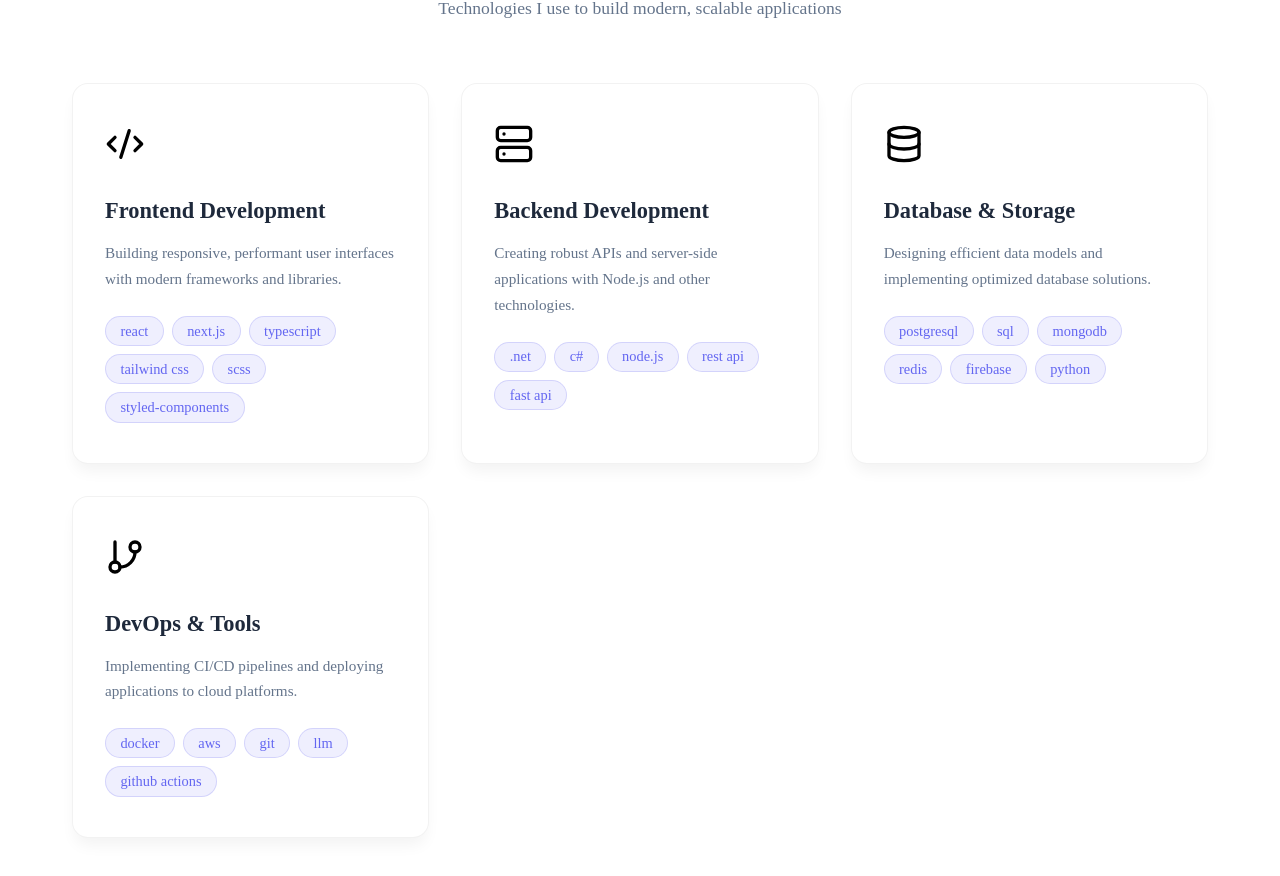
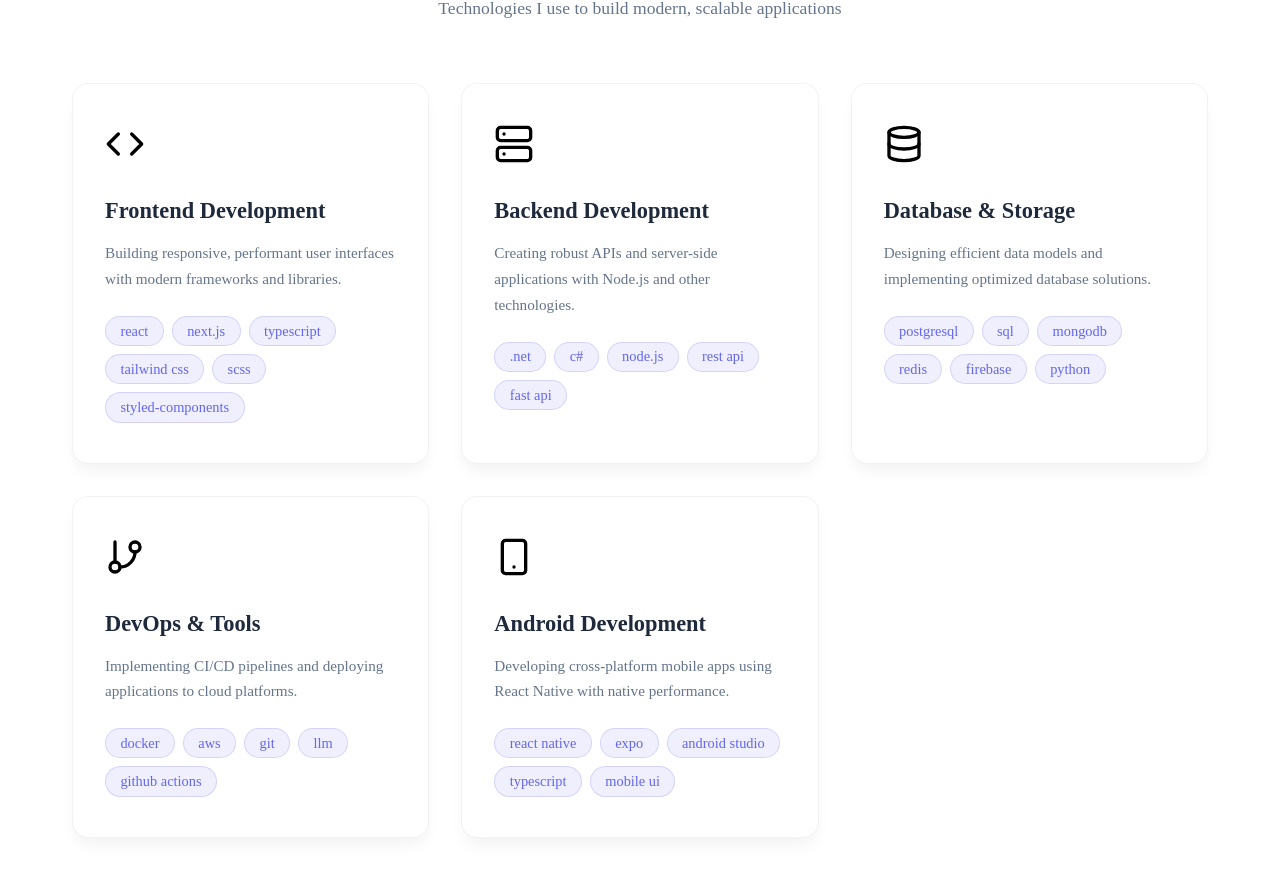
Before and after one commit to h4rdPL/portfolio, a Next.js app: page / in a window 1280 px wide. Shown: the part 1756-2632 px from the top of the page. Built offline with nearby package versions, Linux system fonts and the light colour scheme.

Commit message:
refactor: update and clean tech stack

```diff
--- /dev/null
+++ b/src/app/components/organisms/TechStack/TechStack-style.tsx
@@ -0,0 +1,117 @@
+"use client";
+
+import styled from "styled-components";
+
+export const TechStackSection = styled.section`
+  max-width: 1200px;
+  margin: 0 auto;
+  padding: 4rem 2rem;
+  position: relative;
+`;
+
+export const FloatingElements = styled.div`
+  position: absolute;
+  top: 0;
+  left: 0;
+  width: 100%;
+  height: 100%;
+  z-index: -1;
+  overflow: hidden;
+`;
+
+export const SectionHeader = styled.div`
+  text-align: center;
+  margin-bottom: 4rem;
+  position: relative;
+`;
+
+export const SectionTitle = styled.h2`
+  font-size: 2.75rem;
+  margin-bottom: 1rem;
+
+  @media (max-width: 768px) {
+    font-size: 2.25rem;
+  }
+`;
+
+export const SectionSubtitle = styled.p`
+  color: #64748b;
+  font-size: 1.1rem;
+  max-width: 700px;
+  margin: 0 auto;
+  font-weight: 400;
+`;
+
+export const TechGrid = styled.div`
+  display: grid;
+  grid-template-columns: repeat(auto-fill, minmax(280px, 1fr));
+  gap: 2rem;
+
+  @media (max-width: 768px) {
+    grid-template-columns: 1fr;
+  }
+`;
+
+export const TechCard = styled.div`
+  background: white;
+  border-radius: 16px;
+  padding: 2.5rem 2rem;
+  box-shadow: 0 10px 15px -3px rgba(0, 0, 0, 0.05);
+  transition: all 0.4s cubic-bezier(0.175, 0.885, 0.32, 1.1);
+  position: relative;
+  overflow: hidden;
+  border: 1px solid rgba(0, 0, 0, 0.05);
+
+  &:hover {
+    transform: translateY(-8px) scale(1.02);
+    box-shadow: 0 20px 25px -5px rgba(0, 0, 0, 0.1);
+    border-color: rgba(99, 102, 241, 0.2);
+
+    &::after {
+      transform: scaleX(1);
+    }
+  }
+
+  &::after {
+    content: "";
+    position: absolute;
+    top: 0;
+    left: 0;
+    width: 100%;
+    height: 4px;
+    background: linear-gradient(90deg, #6366f1, #10b981);
+    transform: scaleX(0);
+    transform-origin: left;
+    transition: transform 0.4s ease;
+  }
+`;
+
+export const TechIcon = styled.div`
+  font-size: 2.5rem;
+  margin-bottom: 1.5rem;
+
+  svg {
+    width: 40px;
+    height: 40px;
+  }
+`;
+
+export const TechTitle = styled.h3`
+  font-size: 1.4rem;
+  margin-bottom: 1rem;
+  font-weight: 700;
+  color: #1e293b;
+`;
+
+export const TechDesc = styled.p`
+  color: #64748b;
+  font-size: 0.95rem;
+  margin-bottom: 1.5rem;
+  line-height: 1.7;
+`;
+
+export const TechTags = styled.div`
+  display: flex;
+  flex-wrap: wrap;
+  gap: 0.5rem;
+`;
--- a/src/app/components/organisms/TechStack/TechStack.tsx
+++ b/src/app/components/organisms/TechStack/TechStack.tsx
@@ -1,156 +1,21 @@
 "use client";
 
 import styled from "styled-components";
-import { Code2, Server, Database, GitBranch } from "lucide-react";
 import { Tag } from "../../atoms/Tag";
-
-const TechStackSection = styled.section`
-  max-width: 1200px;
-  margin: 0 auto;
-  padding: 4rem 2rem;
-  position: relative;
-`;
-
-const FloatingElements = styled.div`
-  position: absolute;
-  top: 0;
-  left: 0;
-  width: 100%;
-  height: 100%;
-  z-index: -1;
-  overflow: hidden;
-`;
-
-const SectionHeader = styled.div`
-  text-align: center;
-  margin-bottom: 4rem;
-  position: relative;
-`;
-
-const SectionTitle = styled.h2`
-  font-size: 2.75rem;
-  margin-bottom: 1rem;
-
-  @media (max-width: 768px) {
-    font-size: 2.25rem;
-  }
-`;
-
-const SectionSubtitle = styled.p`
-  color: #64748b;
-  font-size: 1.1rem;
-  max-width: 700px;
-  margin: 0 auto;
-  font-weight: 400;
-`;
-
-const TechGrid = styled.div`
-  display: grid;
-  grid-template-columns: repeat(auto-fill, minmax(280px, 1fr));
-  gap: 2rem;
-
-  @media (max-width: 768px) {
-    grid-template-columns: 1fr;
-  }
-`;
-
-const TechCard = styled.div`
-  background: white;
-  border-radius: 16px;
-  padding: 2.5rem 2rem;
-  box-shadow: 0 10px 15px -3px rgba(0, 0, 0, 0.05);
-  transition: all 0.4s cubic-bezier(0.175, 0.885, 0.32, 1.1);
-  position: relative;
-  overflow: hidden;
-  border: 1px solid rgba(0, 0, 0, 0.05);
-
-  &:hover {
-    transform: translateY(-8px) scale(1.02);
-    box-shadow: 0 20px 25px -5px rgba(0, 0, 0, 0.1);
-    border-color: rgba(99, 102, 241, 0.2);
-
-    &::after {
-      transform: scaleX(1);
-    }
-  }
-
-  &::after {
-    content: "";
-    position: absolute;
-    top: 0;
-    left: 0;
-    width: 100%;
-    height: 4px;
-    background: linear-gradient(90deg, #6366f1, #10b981);
-    transform: scaleX(0);
-    transform-origin: left;
-    transition: transform 0.4s ease;
-  }
-`;
-
-const TechIcon = styled.div`
-  font-size: 2.5rem;
-  margin-bottom: 1.5rem;
-
-  svg {
-    width: 40px;
-    height: 40px;
-  }
-`;
-
-const TechTitle = styled.h3`
-  font-size: 1.4rem;
-  margin-bottom: 1rem;
-  font-weight: 700;
-  color: #1e293b;
-`;
-
-const TechDesc = styled.p`
-  color: #64748b;
-  font-size: 0.95rem;
-  margin-bottom: 1.5rem;
-  line-height: 1.7;
-`;
-
-const TechTags = styled.div`
-  display: flex;
-  flex-wrap: wrap;
-  gap: 0.5rem;
-`;
-
-const techData = [
-  {
-    icon: <Code2 />,
-    title: "Frontend Development",
-    desc: "Building responsive, performant user interfaces with modern frameworks and libraries.",
-    tags: [
-      "React",
-      "Next.js",
-      "TypeScript",
-      "Tailwind CSS",
-      "SCSS",
-      "Styled-components",
-    ],
-  },
-  {
-    icon: <Server />,
-    title: "Backend Development",
-    desc: "Creating robust APIs and server-side applications with Node.js and other technologies.",
-    tags: [".NET", "C#", "Node.js", "REST API", "Fast API"],
-  },
-  {
-    icon: <Database />,
-    title: "Database & Storage",
-    desc: "Designing efficient data models and implementing optimized database solutions.",
-    tags: ["PostgreSQL", "SQL", "MongoDB", "Redis", "Firebase", "Python"],
-  },
-  {
-    icon: <GitBranch />,
-    title: "DevOps & Tools",
-    desc: "Implementing CI/CD pipelines and deploying applications to cloud platforms.",
-    tags: ["Docker", "AWS", "Git", "LLM", "GitHub Actions"],
-  },
-];
+import { techData } from "@/src/app/data/TechStack";
+import {
+  FloatingElements,
+  SectionHeader,
+  SectionSubtitle,
+  SectionTitle,
+  TechCard,
+  TechDesc,
+  TechGrid,
+  TechIcon,
+  TechStackSection,
+  TechTags,
+  TechTitle,
+} from "./TechStack-style";
 
 export const TechStack = () => {
   return (
--- a/src/app/data/Project.ts
+++ b/src/app/data/Project.ts
@@ -32,7 +32,7 @@ export const projects: Project[] = [
     tag: "new",
     stack: ["Python", "OpenCV", "Machine Learning"],
     description: "License plate detection with computer vision",
-    link: "#",
+    link: "https://github.com/h4rdPL/plate_recognition",
   },
   {
     title: "PlantUML AI Generator",
--- /dev/null
+++ b/src/app/data/TechStack.tsx
@@ -0,0 +1,41 @@
+import { Code, Server, Database, GitBranch, Smartphone } from "lucide-react";
+
+export const techData = [
+  {
+    icon: <Code />,
+    title: "Frontend Development",
+    desc: "Building responsive, performant user interfaces with modern frameworks and libraries.",
+    tags: [
+      "React",
+      "Next.js",
+      "TypeScript",
+      "Tailwind CSS",
+      "SCSS",
+      "Styled-components",
+    ],
+  },
+  {
+    icon: <Server />,
+    title: "Backend Development",
+    desc: "Creating robust APIs and server-side applications with Node.js and other technologies.",
+    tags: [".NET", "C#", "Node.js", "REST API", "Fast API"],
+  },
+  {
+    icon: <Database />,
+    title: "Database & Storage",
+    desc: "Designing efficient data models and implementing optimized database solutions.",
+    tags: ["PostgreSQL", "SQL", "MongoDB", "Redis", "Firebase", "Python"],
+  },
+  {
+    icon: <GitBranch />,
+    title: "DevOps & Tools",
+    desc: "Implementing CI/CD pipelines and deploying applications to cloud platforms.",
+    tags: ["Docker", "AWS", "Git", "LLM", "GitHub Actions"],
+  },
+  {
+    icon: <Smartphone />,
+    title: "Android Development",
+    desc: "Developing cross-platform mobile apps using React Native with native performance.",
+    tags: ["React Native", "Expo", "Android Studio", "TypeScript", "Mobile UI"],
+  },
+];
```
